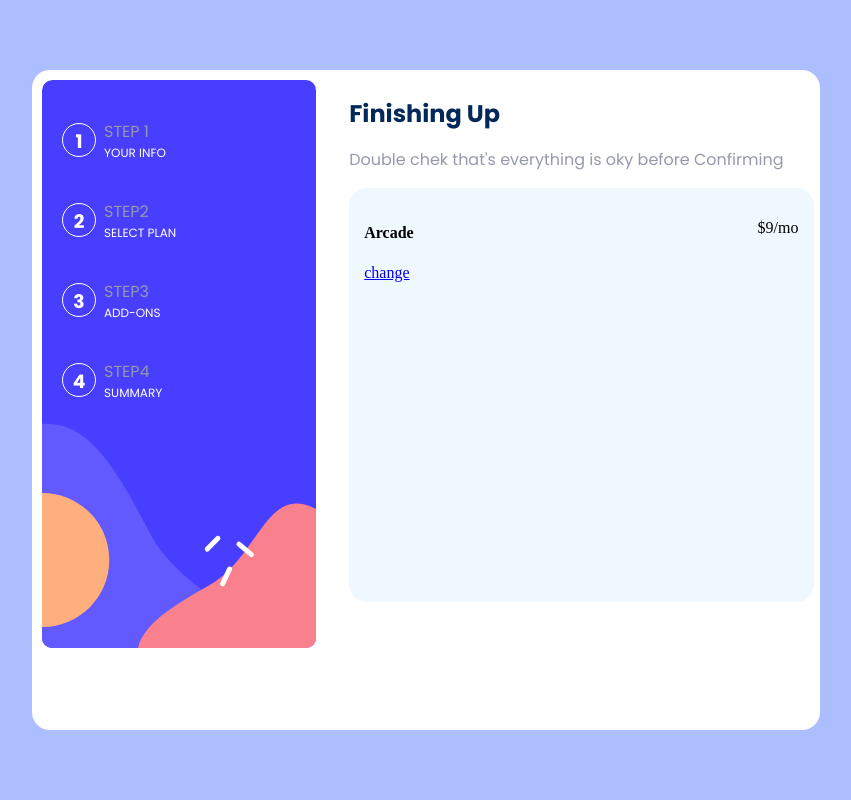
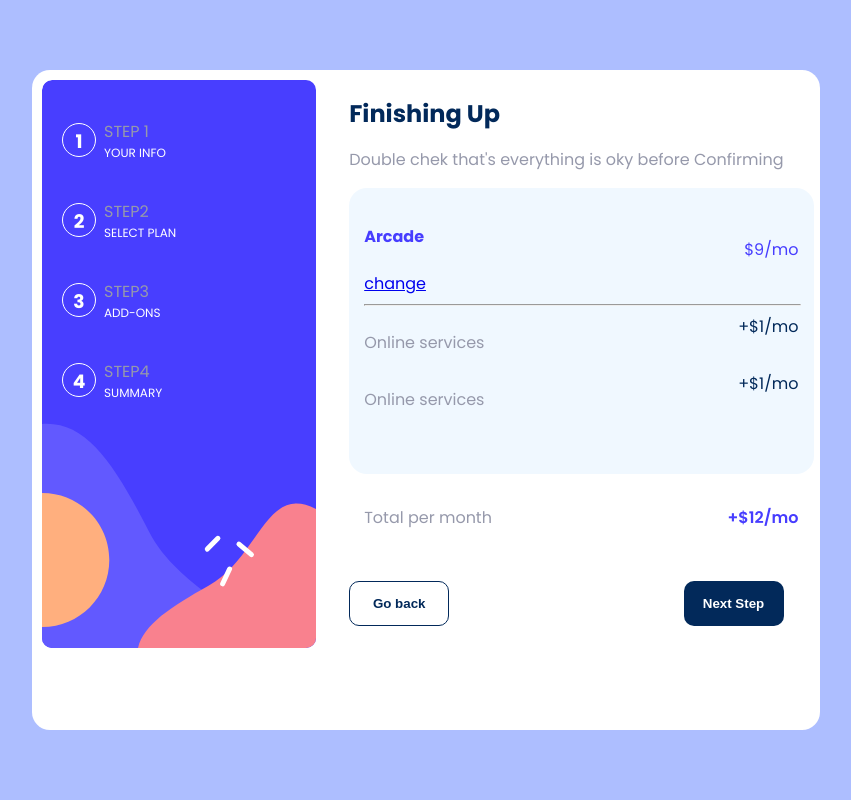
Before and after one commit to alienfoxx/Multi-step-form, a plain HTML site: page step-4.html in a window 1280 px wide. Shown: the whole page, without its empty margins (214-1065 px from the left). Drawn offline with Linux system fonts and the light colour scheme.

Commit message:
finshing the 4step still need the js for the whole project

```diff
--- a/step-4.html
+++ b/step-4.html
@@ -61,6 +61,24 @@
               <p>$9/mo</p>
             </div>
           </div>
+          <hr>
+          <div class="add-ons">
+            <p>Online services</p>
+            <span>+$1/mo</span>
+          </div>
+          <div class="add-ons">
+            <p>Online services</p>
+            <span>+$1/mo</span>
+          </div>
+        </div>
+        <div class="total-charge">
+          <span>Total per month</span>
+          <p>+$12/mo</p>
+        </div>
+        <div class="info-action">
+          <button class="prv-stp">Go back</button>
+          <button class="nxt-stp">Next Step</button>
+
         </div>
 
       </div>
--- a/styles.css
+++ b/styles.css
@@ -274,14 +274,46 @@ input[type="checkbox"]:checked {
 .summary-wrapper{
     width: 100%;
     background-color: aliceblue;
-    height: 60%;
+    height: 40%;
     display: flex;
     flex-direction: column;
     padding: 15px;
+    font-family: var(--primary-font);
     border-radius: 18px;
 }
 .summary-container{
+    color: var(--purple);
     display: flex;
+    align-items: center;
     width: 100%;
     justify-content: space-between;
 }
+.summary-wrapper hr{
+    width: 100%;
+}
+.summary-wrapper .add-ons{
+    display: flex;
+    justify-content: space-between;
+}
+.add-ons p:first-child{
+    color: var(--text-color);
+}
+.add-ons span{
+    color: var(--border-color);
+}
+.total-charge{
+
+    align-items: center;
+    width: 100%;
+    display: flex;
+    justify-content: space-between;
+    padding: 15px;
+    font-family: var(--primary-font);
+}
+.total-charge span{
+    color: var(--text-color);
+}
+.total-charge p{
+    color: var(--purple);
+    font-weight: 600;
+}
```
